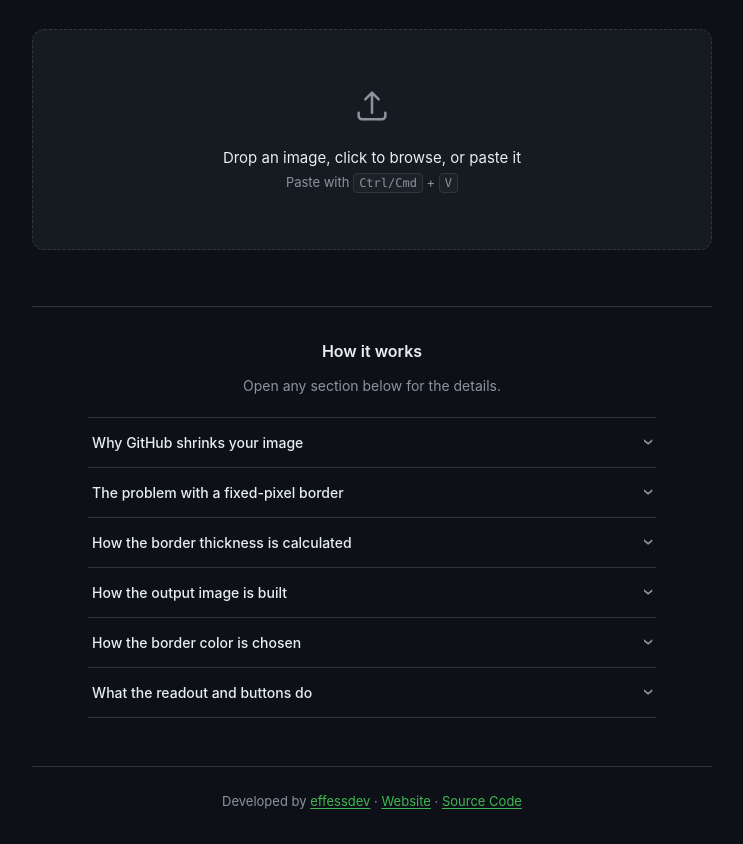
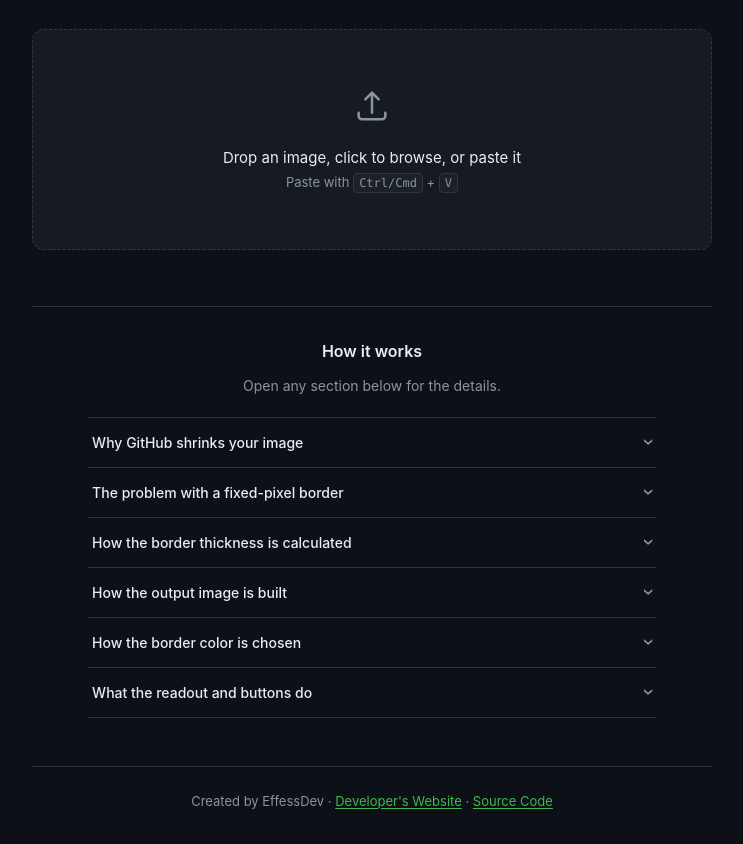
Before and after one commit to effessdev/readme-img-border, a plain HTML site: page index.html in a window 1280 px wide. Shown: the part 156-1000 px from the top of the page, without its empty margins (268-1011 px from the left). Drawn offline with Linux system fonts and the light colour scheme.

Commit message:
update footer links

```diff
--- a/index.html
+++ b/index.html
@@ -543,13 +543,9 @@
 
       <footer class="footer">
         <p>
-          Developed by
-          <a href="https://github.com/effessdev" target="_blank" rel="noopener"
-            >effessdev</a
-          >
-          &middot;
+          Created by EffessDev &middot;
           <a href="https://effessdev.github.io" target="_blank" rel="noopener"
-            >Website</a
+            >Developer's Website</a
           >
           &middot;
           <a
```
